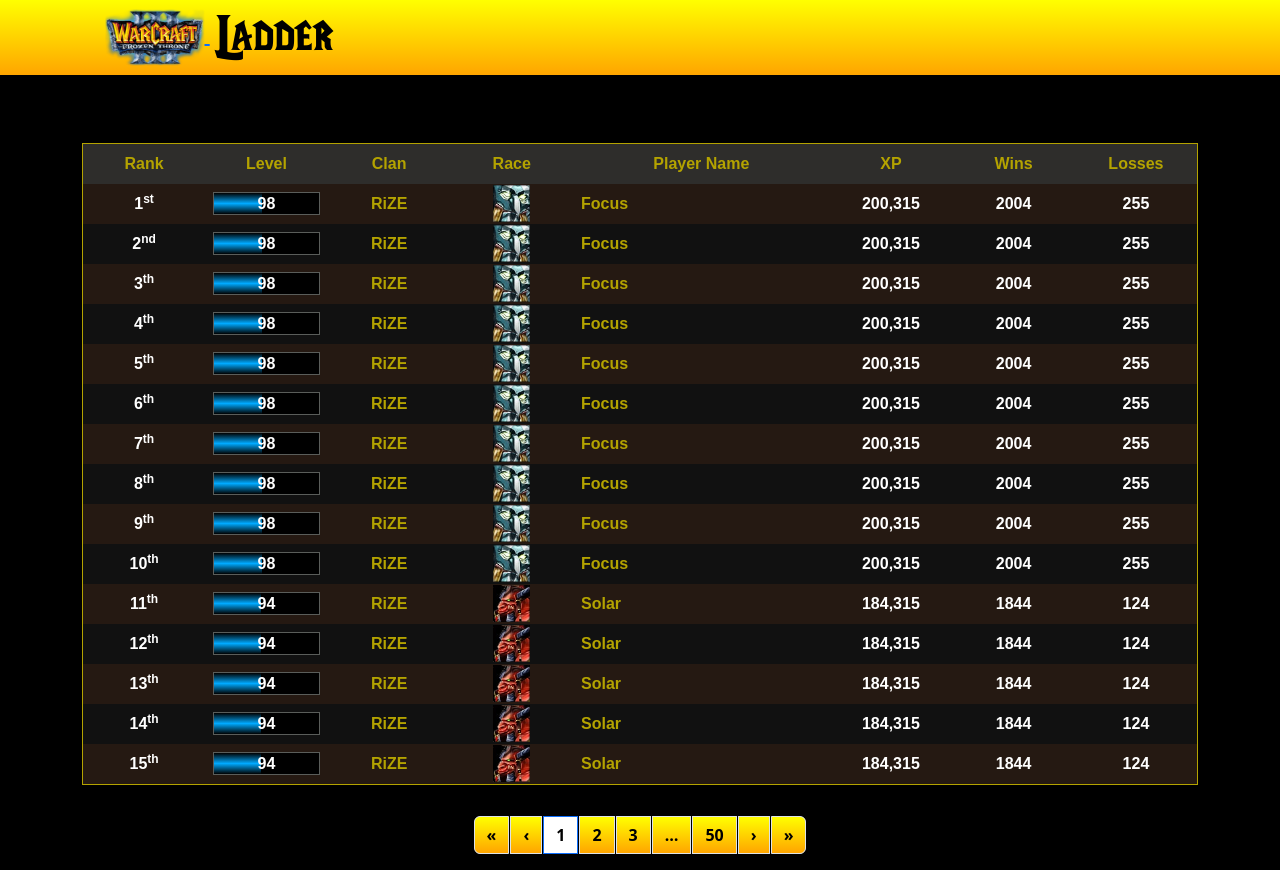
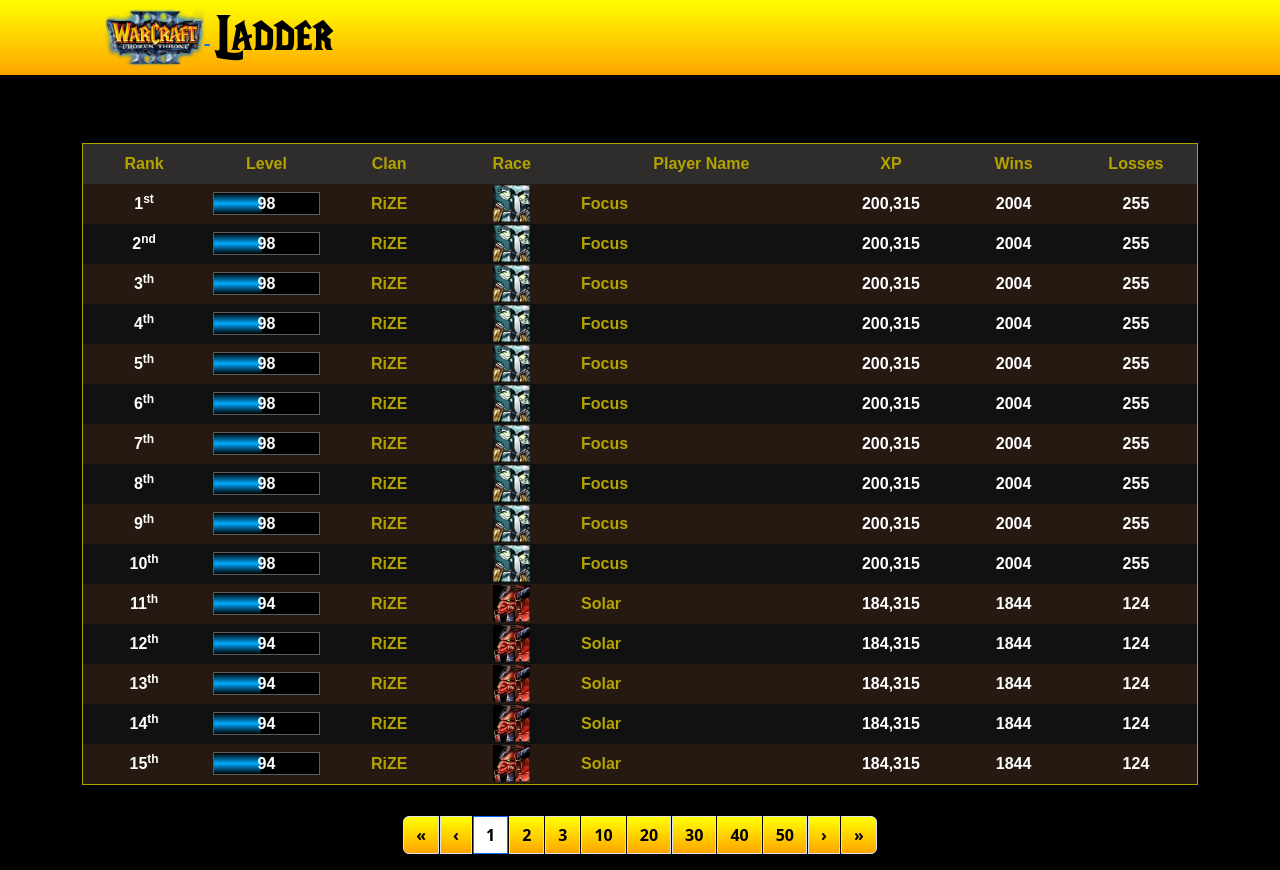
Before and after one commit to GalenCasstevens/warcraft3-ladder, a React (Create React App) app in the folder frontend/: page / in a window 1280 px wide. Built offline with nearby package versions, Linux system fonts and the light colour scheme.

Commit message:
improved pagination to be identical to original wc3 ladder

```diff
--- a/frontend/src/components/Pagination.tsx
+++ b/frontend/src/components/Pagination.tsx
@@ -25,10 +25,6 @@
 		const endInd = currentPage * TOTAL_ITEMS_PER_PAGE;
 		dispatch(setActivePage(currentPage));
 		dispatch(setPageItems(players.slice(startInd, endInd)));
-	};
-
-	const onPageNumberClick = (pageNumber: number) => {
-		paginate(pageNumber);
 	};
 
 	const onFirstPageClick = () => {
@@ -61,17 +57,17 @@
 		const isPageNumberLast = pageNumber === TOTAL_PAGES;
 		const isCurrentPageWithinTwoPageNumbers =
 			Math.abs(pageNumber - activePage) <= 2;
+		const isPageDivisibleByTen = pageNumber % 10 === 0;
 
 		if (
 			isPageNumberFirst ||
 			isPageNumberLast ||
 			isCurrentPageWithinTwoPageNumbers
 		) {
-			isPageNumberOutOfRange = false;
 			return (
 				<BSPagination.Item
 					key={pageNumber}
-					onClick={() => onPageNumberClick(pageNumber)}
+					onClick={() => paginate(pageNumber)}
 					active={pageNumber === activePage}
 				>
 					{pageNumber}
@@ -79,10 +75,22 @@
 			);
 		}
 
-		if (!isPageNumberOutOfRange) {
-			isPageNumberOutOfRange = true;
-			return <BSPagination.Ellipsis key={pageNumber} className="muted" />;
+		if (isPageDivisibleByTen) {
+			return (
+				<BSPagination.Item
+					key={pageNumber}
+					onClick={() => paginate(pageNumber)}
+					active={pageNumber === activePage}
+				>
+					{pageNumber}
+				</BSPagination.Item>
+			);
 		}
+
+		// if (!isPageNumberOutOfRange) {
+		// 	isPageNumberOutOfRange = true;
+		// 	return <BSPagination.Ellipsis key={pageNumber} className="muted" />;
+		// }
 
 		return null;
 	});
```
